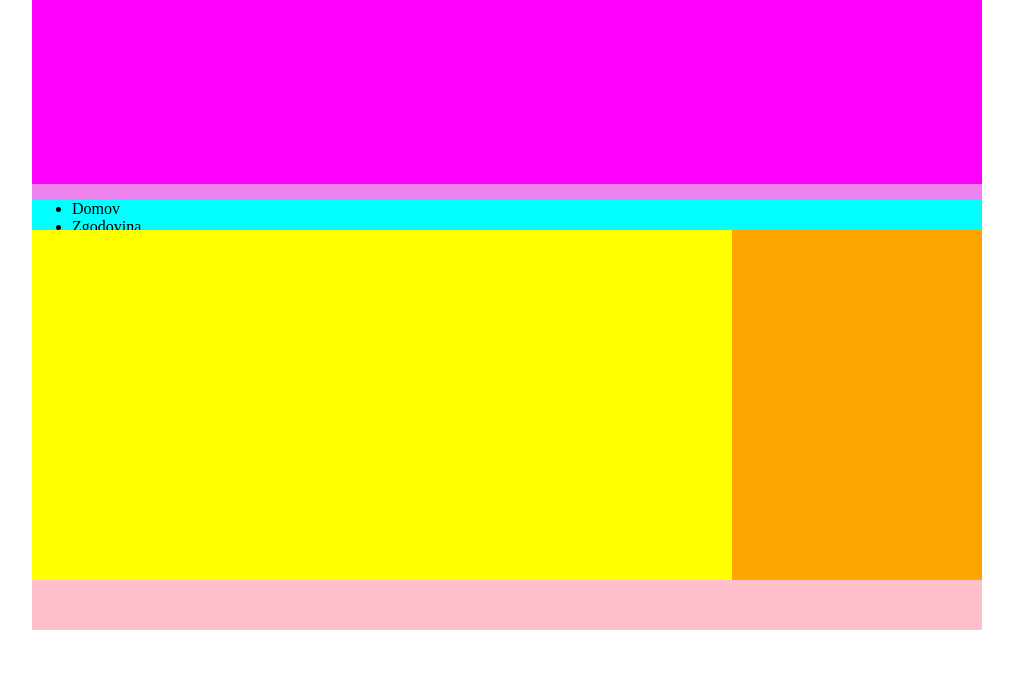
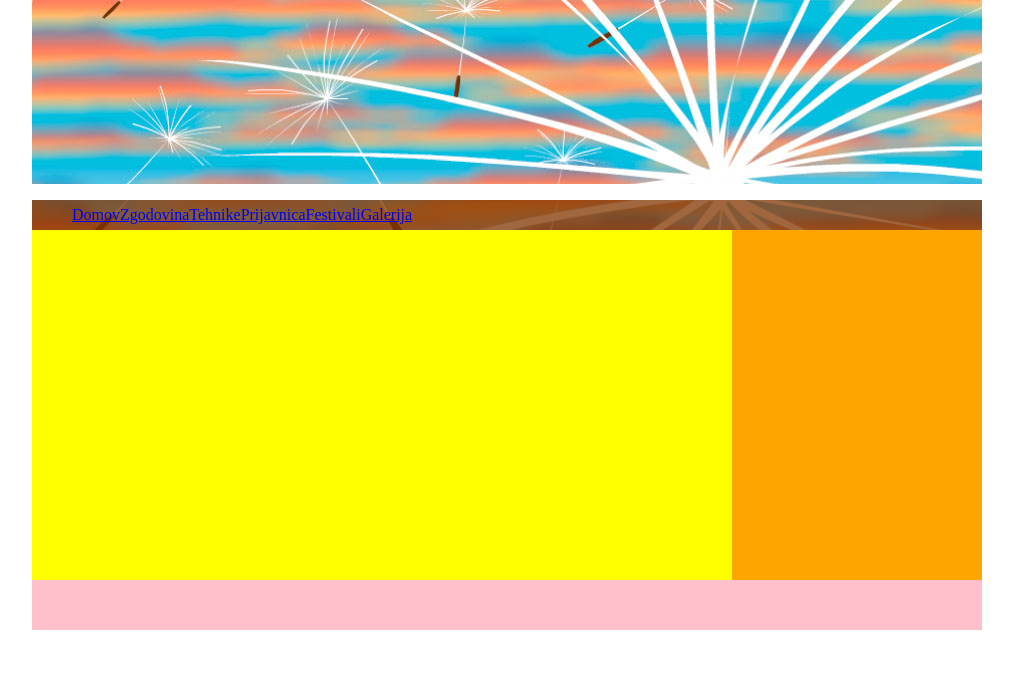
Before and after one commit to NejcKuhar/www.animare.si, a plain HTML site: page index.html in a window 1280 px wide. Shown: the part 116-800 px from the top of the page, without its empty margins (133-1146 px from the left). Drawn offline with Linux system fonts and the light colour scheme.

Commit message:
Dodaj slike v ozadje

```diff
--- a/index.html
+++ b/index.html
@@ -5,7 +5,7 @@
         <title>Okvirji</title>
         <meta name="description" content="Okvirji">
         <meta name="keywords" content="splet,html,css,okvirji">
-        <meta name="author" content="Nejc Dragar">
+        <meta name="author" content="Nejc Kuhar">
         <meta name="robots" content="index,follow">
 
         <link rel="stylesheet" href="slogi.css">
@@ -13,24 +13,26 @@
     <body>
         <div id="GlavniOkvir">
             <div id="ZgornjaPasica">
-                <a href="/" title="Domov" target="_self">
+                <a href="./" title="Domov" target="_self">
                     <img src="Grafika/logo.png" alt="Domov" class="Logo">
                 </a>
                 <div id="FacebookTwitter">
                     <p>Pridruži se:</p>
-                    <a href="https://www.facebook.com/" title="Facebook" target="_blank"><img src="Grafika/facebook.png" alt="Facebook"></a>
-                    <a href="https://www.twitter.com/" title="Twitter" target="_blank"><img src="Grafika/twitter.png" alt="Twitter"></a>
+                    <a href="https://www.facebook.com/" title="Facebook" target="_blank">
+                    	<img src="Grafika/facebook.png" alt="Facebook"></a>
+                    <a href="https://www.twitter.com/" title="Twitter" target="_blank">
+                    	<img src="Grafika/twitter.png" alt="Twitter"></a>
                 </div>
             </div>
             <header id="Glava"></header>
             <nav id="Navigacija">
                 <ul>
-                    <li>Domov</li>
-                    <li>Zgodovina</li>
-                    <li>Tehnike</li>
-                    <li>Prijavnica</li>
-                    <li>Festivali</li>
-                    <li>Galerija</li>
+                    <li><a href="/" target ="self" title="Domov">Domov</a></li>
+                    <li><a href="/Zgodovina.html" target ="self" title="Zgodovina">Zgodovina</a></li>
+                    <li><a href="/Tehnike.html" target ="self" title="Tehnike">Tehnike</a></li>
+                    <li><a href="/Prijavnica.html" target ="self" title="Prijavnica">Prijavnica</a></li>
+                    <li><a href="/Festivali.html" target ="self" title="Festivali">Festivali</a></li>
+                    <li><a href="/Galerija.html" target ="self" title="Galerija">Galerija</a></li>
                 </ul>
             </nav>
             <section id="Vsebina">
--- a/slogi.css
+++ b/slogi.css
@@ -3,7 +3,6 @@ html,body {
 	padding: 0;
 }
 #ZgornjaPasica{
-	background-color: pink;
 	width: 950px;
 	height: 100px;
 	display: flex;
@@ -25,21 +24,45 @@ html,body {
 	justify-content: flex-end;
 	align-items: flex-end;
 }
+#FacebookTwitter a {
+	margin-bottom: 8px;
+	margin-left: 5px;
+}
+#FacebookTwitter p {
+	font-size: 14px;
 
+}
 #GlavniOkvir {
-	background-color: violet;
 	margin: 0 auto 0;
 	width: 950px;
 }
 #Glava {
-	background-color: magenta;
+	background-image: url('./Grafika/glava.jpg');
+	background-repeat: no-repeat;
+	background-size: cover;
+	background-position: center bottom;
 	height: 200px;
 	width: 950px;
+	border-top-left-radius: 20px;
+	border-top-right-radius: 20px;
 }
 #Navigacija {
-	background-color: cyan;
+	background: transparent url('./Grafika/navigacija.png') no-repeat center top;
+	background-size: cover;
 	height: 30px;
 	width: 950px;
+}
+#Navigacija ul {
+	display: flex;
+	flex-direction: row;
+	flex-wrap: nowrap;
+	justify-content: flex-start;
+	align-items: center;
+	list-style-type: none;
+	height: 30px;
+}
+#Navigacija li{
+
 }
 #Vsebina {
 	background-color: green;
```
